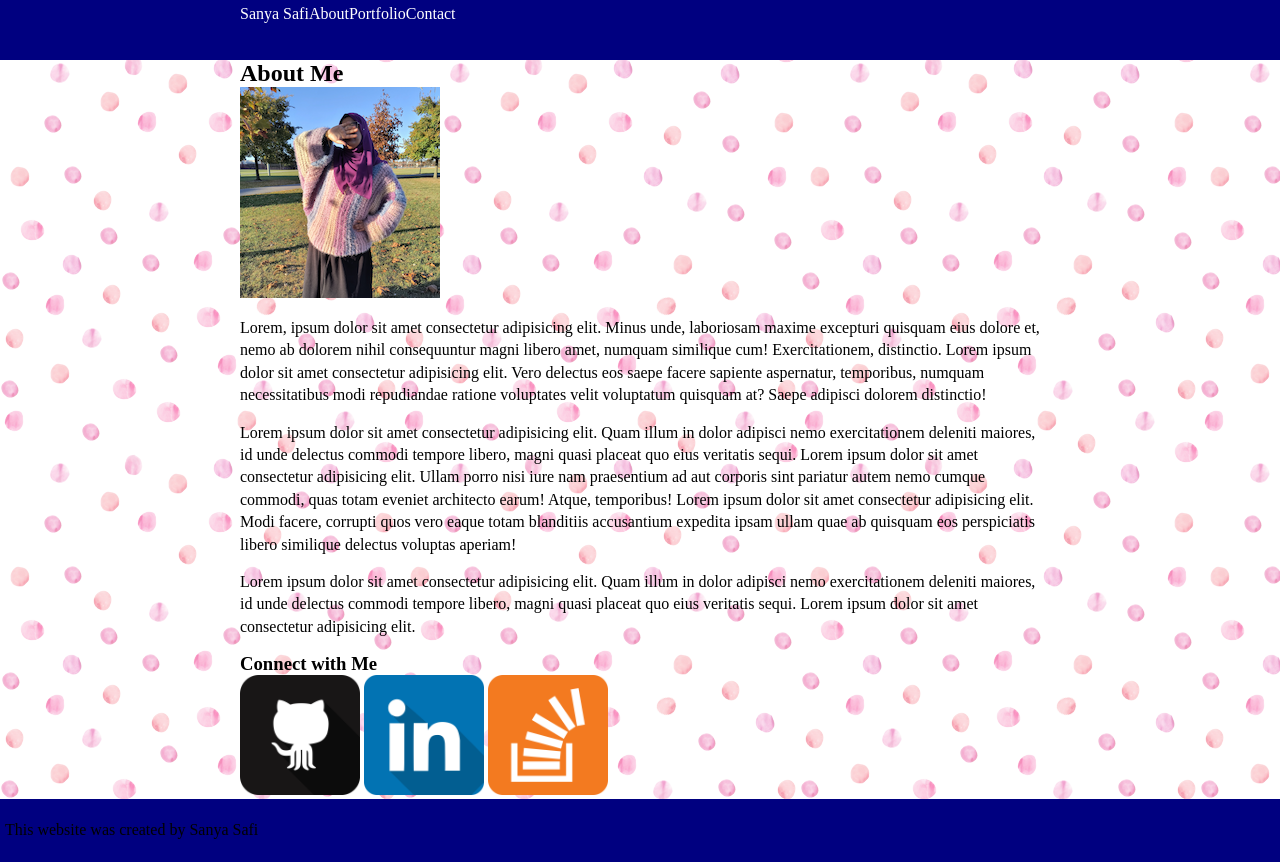
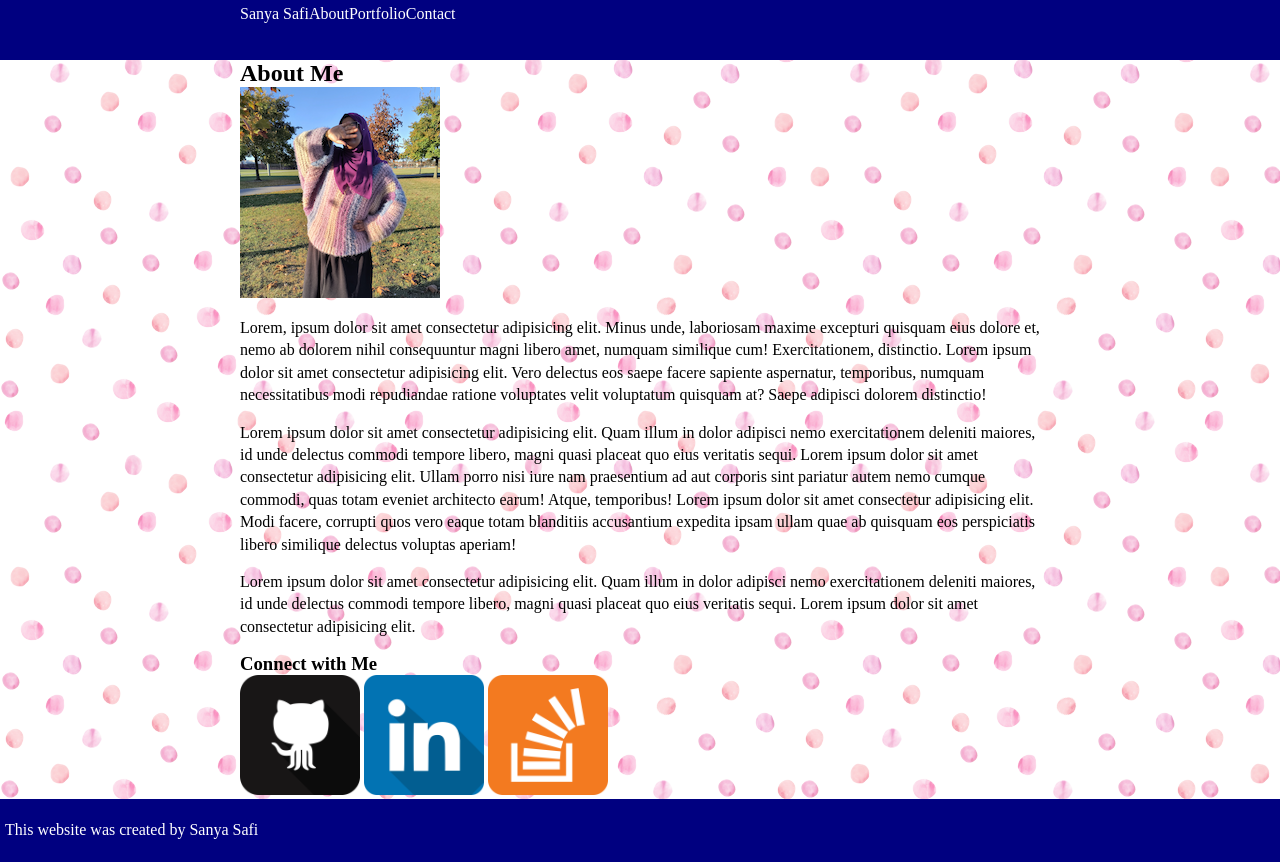
Before and after one commit to sanyasafi94/m6-hw6-safi-sanya, a plain HTML site: page index.html in a window 1280 px wide. Drawn offline with Linux system fonts and the light colour scheme; files whose address does not match are found by name.

Commit message:
styles added

```diff
--- a/styles.css
+++ b/styles.css
@@ -6,6 +6,7 @@
 
 body {
     background-image: url('.//images/watercolor.png');
+    min-height: 100vh;
 }
 
 header{
@@ -27,6 +28,7 @@ nav {
 a {
     color: white;
     text-decoration: none;
+
 }
 
 .container{
@@ -45,3 +47,7 @@ footer{
     margin: auto;
     min-height: 50px;
 }
+
+footer p {
+    color: white;
+}
```
